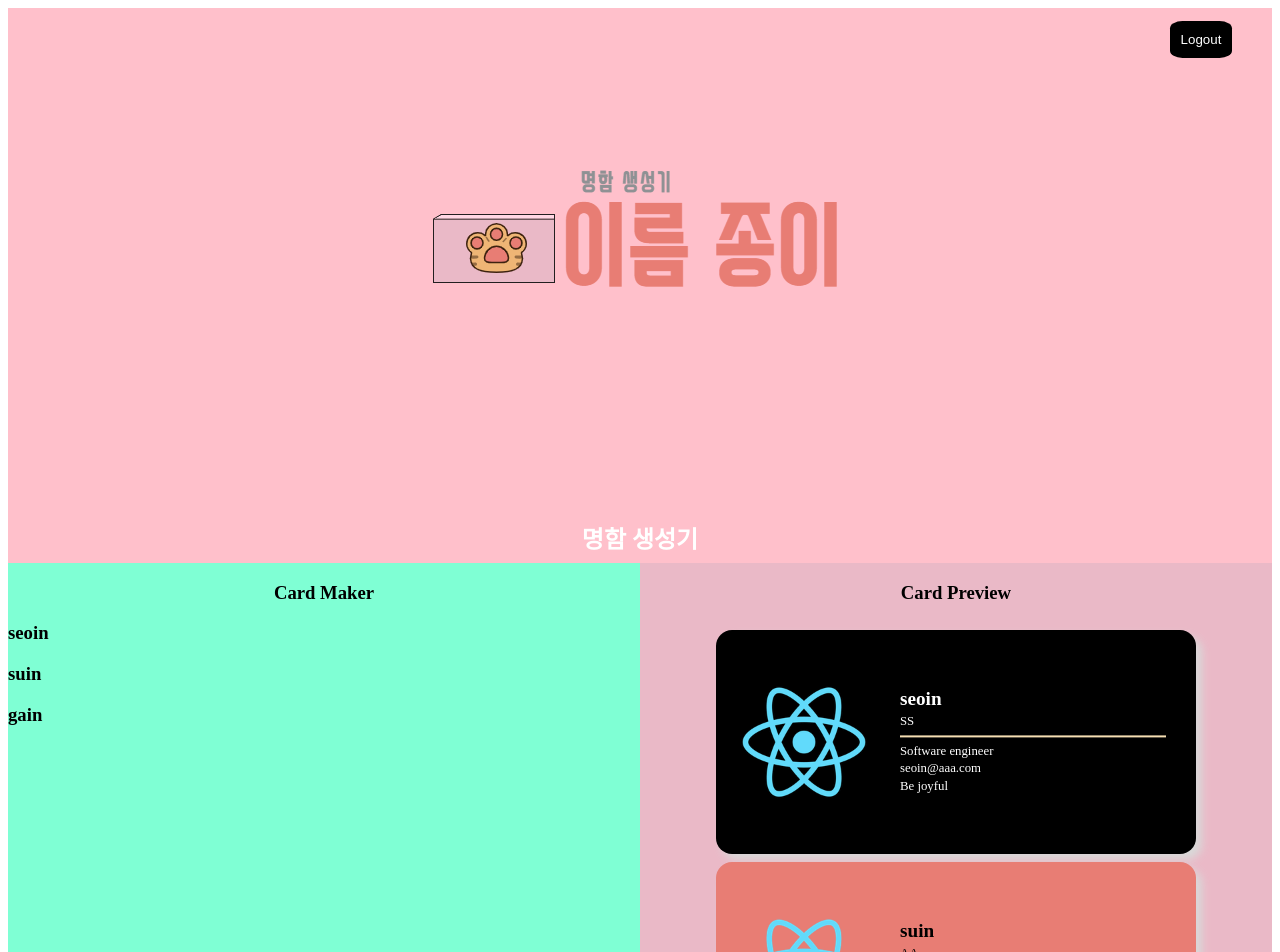
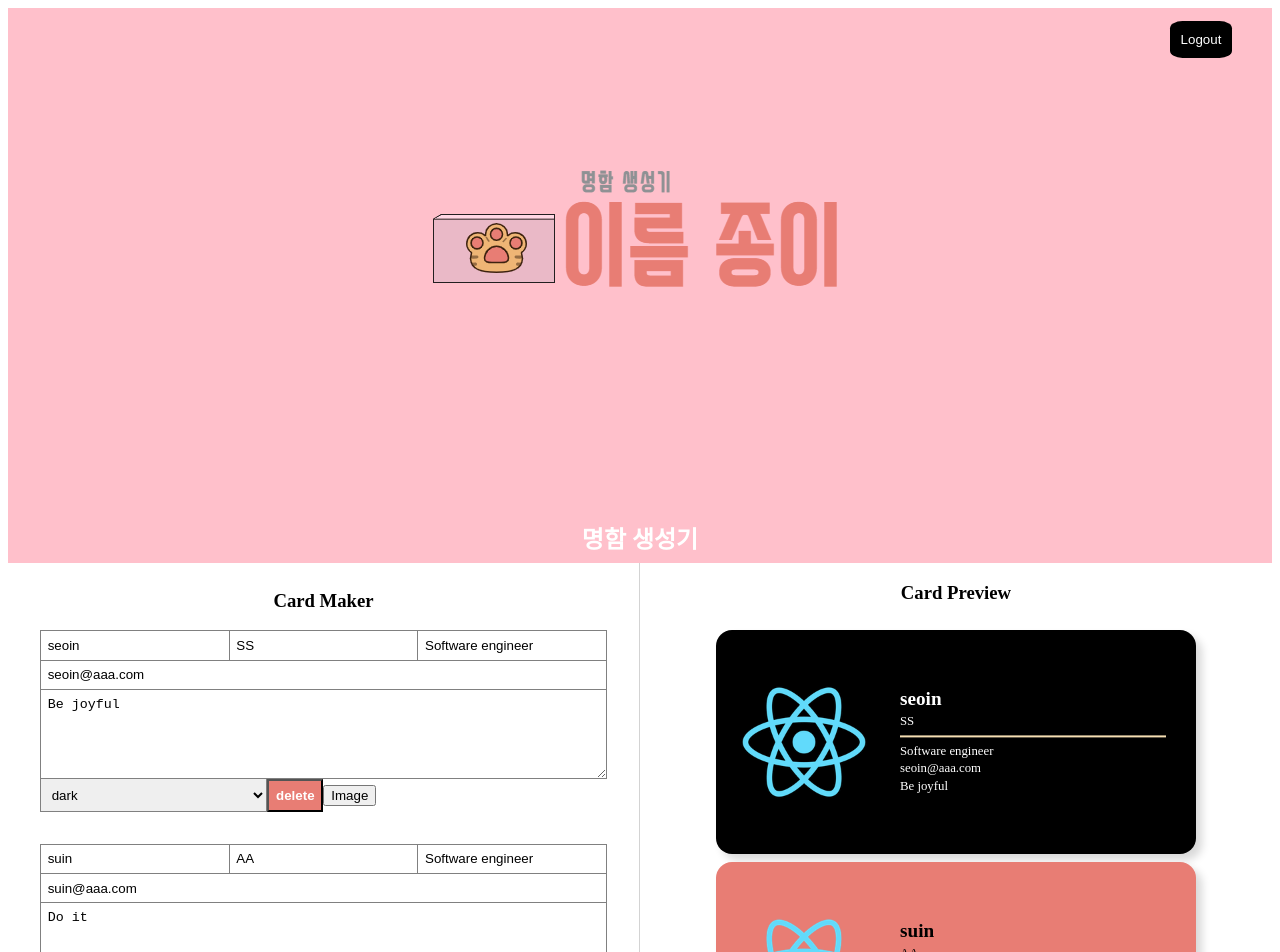
Before and after one commit to tjdls111/react-card-maker, a React (Create React App) app: page /maker in a window 1280 px wide. Shown: the top 952 px of the page. Built offline with nearby package versions, Linux system fonts and the light colour scheme; no server answers; sample sign-in values are in the browser's storage.

Commit message:
Add card maker

```diff
--- /dev/null
+++ b/src/components/button/button.jsx
@@ -0,0 +1,12 @@
+import React from "react";
+import styles from "./button.module.css";
+
+function Button({ name, onClick }) {
+  return (
+    <button className={styles.button} onClick={onClick}>
+      {name}
+    </button>
+  );
+}
+
+export default Button;
--- /dev/null
+++ b/src/components/button/button.module.css
@@ -0,0 +1,12 @@
+.button {
+  background-color: #e87d74;
+  color: white;
+  font-weight: bold;
+  cursor: pointer;
+  padding: 0.5em;
+  flex: 1 1 50%;
+}
+
+.button:hover {
+  opacity: 0.8;
+}
--- a/src/components/card_edit_form/card_edit_form.jsx
+++ b/src/components/card_edit_form/card_edit_form.jsx
@@ -1,11 +1,42 @@
 import React from "react";
+import Button from "../button/button";
 import styles from "./card_edit_form.module.css";
+import ImgInput from "../img_input/img_input.jsx";
 
 function CardEditForm({ card }) {
+  const DEFAULT_IMAGE = "/images/defaultlogo.png";
+  const { id, name, company, theme, job, email, motto, imgName, imgURL } = card;
+  const url = imgURL || DEFAULT_IMAGE;
+
+  const onSubmit = () => {};
   return (
-    <>
-      <h1>{card.name}</h1>
-    </>
+    <form className={styles.form}>
+      <input type="text" className={styles.text} name="name" value={name} />
+      <input
+        type="text"
+        className={styles.text}
+        name="company"
+        value={company}
+      />
+      <input type="text" className={styles.text} name="job" value={job} />
+      <input type="text" className={styles.text} name="email" value={email} />
+      <textarea
+        className={styles.textarea}
+        name="motto"
+        cols="30"
+        rows="5"
+        value={motto}
+      />
+      <select className={styles.select} name="theme" value={theme}>
+        <option value="dark">dark</option>
+        <option value="light">light</option>
+        <option value="pink">pink</option>
+      </select>
+      <div className={styles.fileInput}>
+        <Button className={styles.button} name="delete" onClick={onSubmit} />
+        <ImgInput className={styles.inputBtn} />
+      </div>
+    </form>
   );
 }
 
--- a/src/components/card_edit_form/card_edit_form.module.css
+++ b/src/components/card_edit_form/card_edit_form.module.css
@@ -0,0 +1,39 @@
+.form {
+  display: flex;
+  width: 100%;
+  flex-wrap: wrap;
+  border-top: 1px solid gray;
+  border-left: 1px solid gray;
+  margin-bottom: 2em;
+}
+
+.text,
+.textarea,
+.select {
+  width: 100%;
+  border: 0;
+  padding: 0.5em;
+  border-bottom: 1px solid gray;
+  border-right: 1px solid gray;
+}
+
+.text,
+.select {
+  flex: 1 1 30%;
+}
+
+.input:focus,
+.text:focus,
+.textarea:focus,
+.select:focus {
+  outline: 0;
+}
+
+.textarea {
+  flex-basis: 100%;
+}
+
+.fileInput {
+  padding: 0;
+  flex: 1 1 50%;
+}
--- a/src/components/card_maker/cardmaker.module.css
+++ b/src/components/card_maker/cardmaker.module.css
@@ -1,8 +1,10 @@
 .editor {
   flex-basis: 50%;
-  background-color: aquamarine;
+  background-color: white;
+  border-right: 1px solid lightgray;
+  padding: 0.5em 2em;
 }
 
-.title{
+.title {
   text-align: center;
 }
--- a/src/components/card_preview/cardpreview.module.css
+++ b/src/components/card_preview/cardpreview.module.css
@@ -1,6 +1,6 @@
 .preview {
   flex-basis: 50%;
-  background-color: #eab9c7;
+  background-color: white;
 }
 
 .title {
--- /dev/null
+++ b/src/components/img_input/img_input.jsx
@@ -0,0 +1,8 @@
+import React from "react";
+import styles from "./img_input.module.css";
+
+function ImgInput() {
+  return <button>Image</button>;
+}
+
+export default ImgInput;
```
Also changed, not shown: src/components/img_input/img_input.module.css (added).
